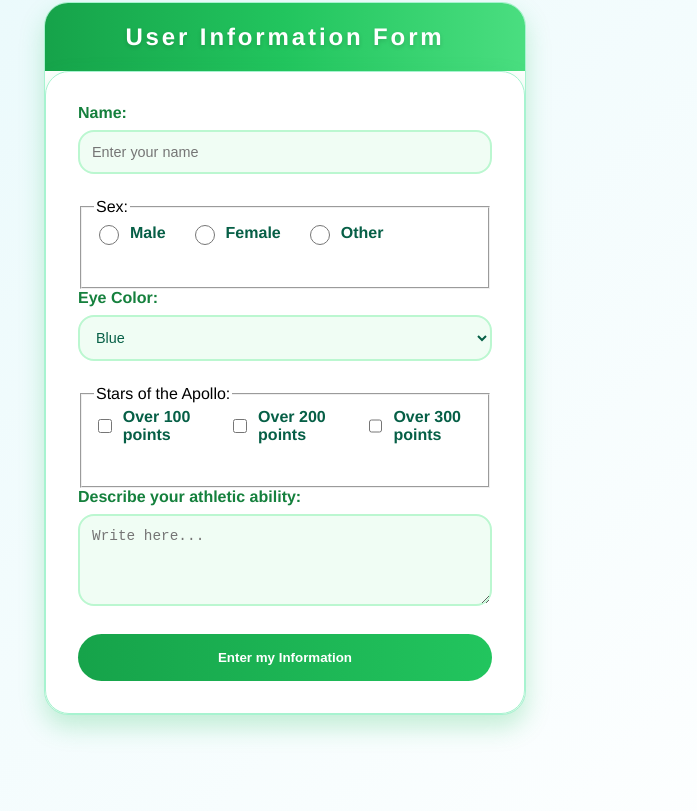
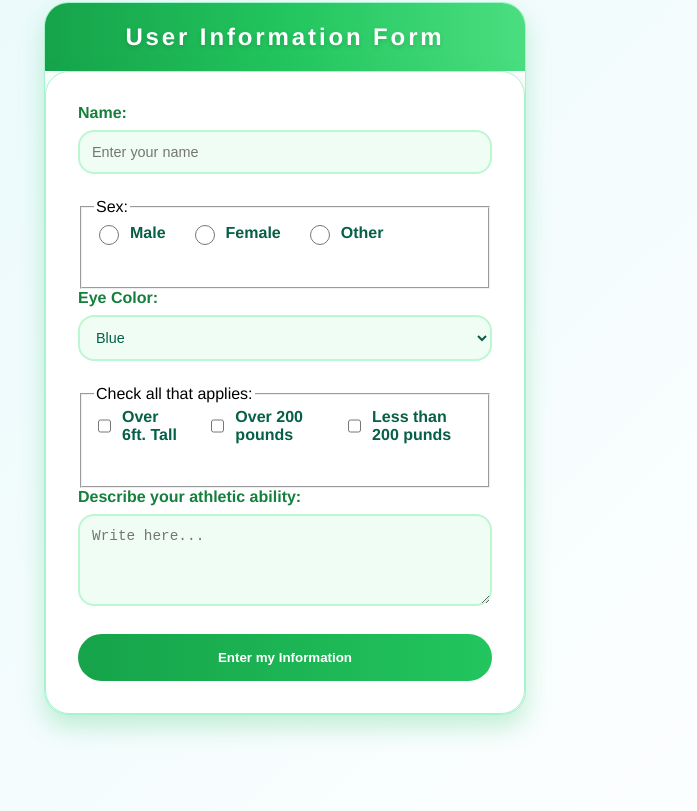
Before and after one commit to GilroBraceros/TableAndForms, a plain HTML site: page index.html in a window 1280 px wide. Shown: the part 650-1461 px from the top of the page, without its empty margins (355-1052 px from the left). Drawn offline with Linux system fonts and the light colour scheme.

Commit message:
Add files via upload

```diff
--- a/index.html
+++ b/index.html
@@ -264,11 +264,11 @@
       </select>
 
       <fieldset>
-        <legend>Stars of the Apollo:</legend>
+        <legend>Check all that applies:</legend>
         <div class="checkbox-group">
-          <label><input type="checkbox" name="apolloStars" value="100" /> Over 100 points</label>
-          <label><input type="checkbox" name="apolloStars" value="200" /> Over 200 points</label>
-          <label><input type="checkbox" name="apolloStars" value="300" /> Over 300 points</label>
+          <label><input type="checkbox" name="apolloStars" value="100" /> Over 6ft. Tall</label>
+          <label><input type="checkbox" name="apolloStars" value="200" /> Over 200 pounds</label>
+          <label><input type="checkbox" name="apolloStars" value="300" /> Less than 200 punds</label>
         </div>
       </fieldset>
 
```
